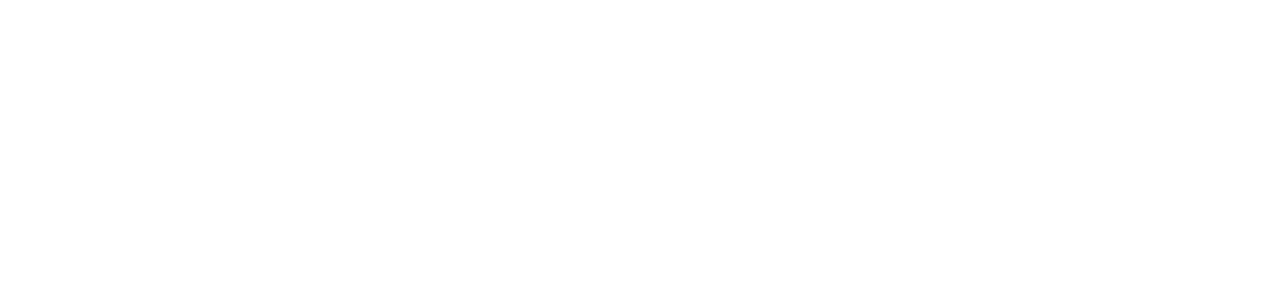
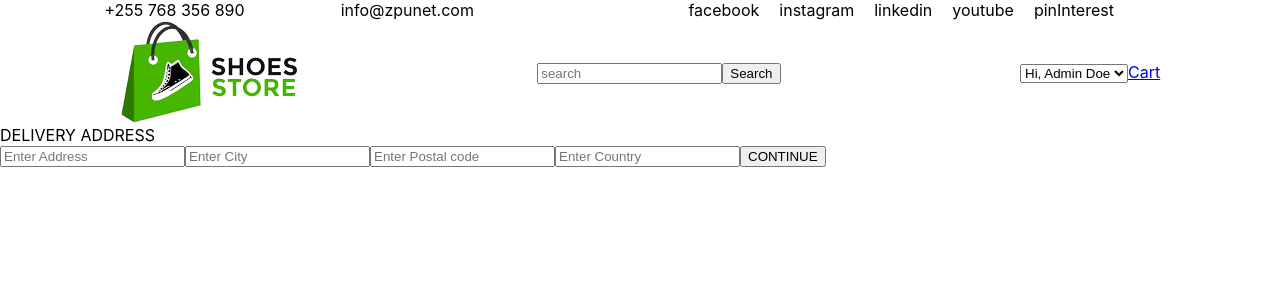
Before and after one commit to ArpitRituraj/FrontEndShoeShop, a React (Create React App) app in the folder shoeshop/: page /checkoutpage in a window 1280 px wide. Before the commit this address had no page. Shown: the top 300 px of the page. Built offline with nearby package versions, Linux system fonts and the light colour scheme.

Commit message:
Added checkout details

```diff
--- a/shoeshop/src/App.js
+++ b/shoeshop/src/App.js
@@ -7,6 +7,7 @@
 import Pagination from './Components/Pagination';
 import Main from './Components/Main';
 import Login from './Components/Login';
+import CheckoutDetail from './Components/CheckoutDetail';
 
 
 function App() {
@@ -16,6 +17,7 @@
      <Routes>
        <Route path='/' element={<Main/>}/>
        <Route path='/cart' element={<Login/>}/>
+       <Route path='/checkoutpage' element={<CheckoutDetail/>}/>
      </Routes>
     </Router>
     </div>
--- /dev/null
+++ b/shoeshop/src/Components/CheckoutDetail.js
@@ -0,0 +1,19 @@
+import Header from "./Header";
+import HeaderDown from "./HeaderDown";
+const CheckoutDetail=()=>{
+return (
+    <div>
+        <Header/>
+        <HeaderDown/>
+        DELIVERY ADDRESS
+        <form>
+            <input placeholder="Enter Address"></input>
+            <input placeholder="Enter City"></input>
+            <input placeholder="Enter Postal code"></input>
+            <input placeholder="Enter Country"></input>
+            <button>CONTINUE</button>
+        </form>
+    </div>
+)
+}
+export default CheckoutDetail;
--- a/shoeshop/src/Components/Login.js
+++ b/shoeshop/src/Components/Login.js
@@ -26,7 +26,9 @@
                   <Link to='/'>
                   <button>CONTINUE TO SHOPPING</button>
                   </Link>
-                  <div>CHECKOUT</div>
+                  <Link to='/checkoutpage'>
+                  <button>CHECKOUT</button>
+                  </Link>
               </div>
         </div>
     )
```
